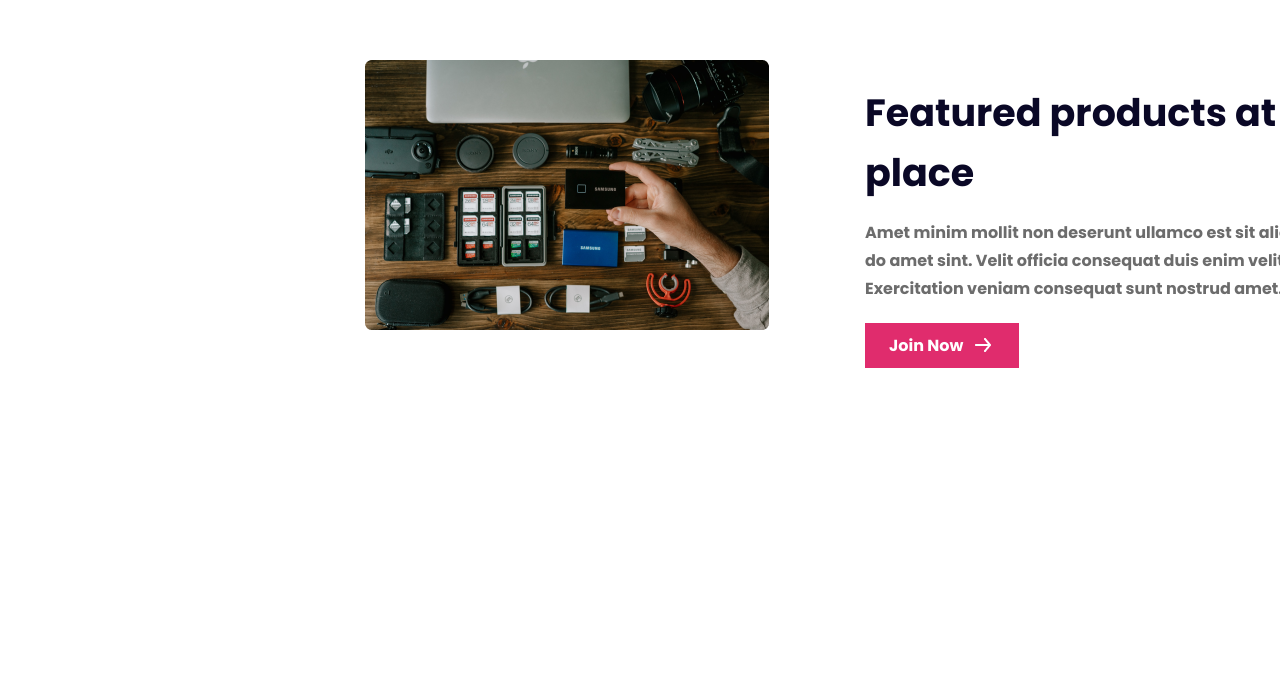
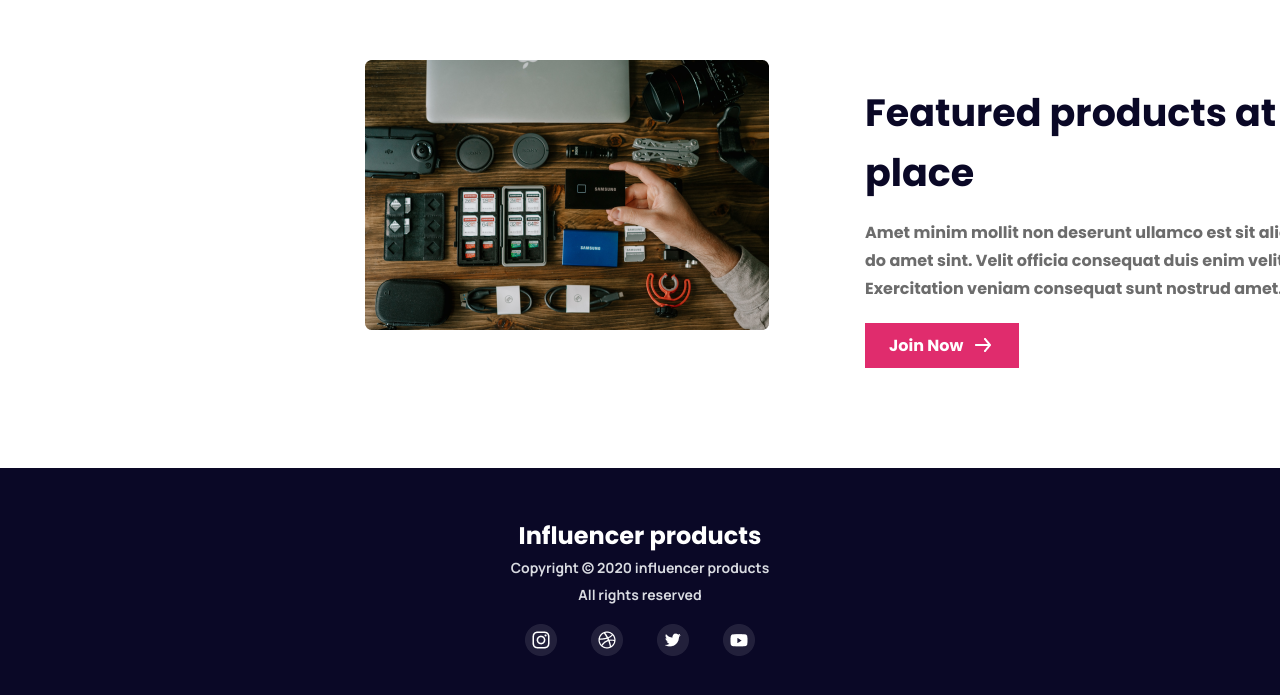
Before and after one commit to Marufhossain07/influencer-gear, a plain HTML site: page index.html in a window 1280 px wide. Shown: the part 2708-3403 px from the top of the page. Before the commit the page ends 3176 px from the top, so only its background shows below. Drawn offline with Linux system fonts and the light colour scheme; files whose address does not match are found by name.

Commit message:
footer added

```diff
--- a/index.html
+++ b/index.html
@@ -203,7 +203,15 @@
 
     </main>
     <footer>
-
+            <h3>Influencer products</h3>
+            <p>Copyright © 2020  influencer products</p>
+            <p>All rights reserved</p>
+            <div>
+                <img src="./images/Instagram.png" alt="">
+                <img src="./images/Dribbble.png" alt="">
+                <img src="./images/Twitter.png" alt="">
+                <img src="./images/Youtube.png" alt="">
+            </div>
     </footer>
 </body>
 
--- a/styles/style.css
+++ b/styles/style.css
@@ -2,6 +2,7 @@
 @import url('https://fonts.googleapis.com/css2?family=Poppins:wght@400;500;600;700;800&display=swap');
 @import url('https://fonts.googleapis.com/css2?family=Inter:wght@400;700&display=swap');
 @import url('https://fonts.googleapis.com/css2?family=Roboto:wght@400;500;700&display=swap');
+@import url('https://fonts.googleapis.com/css2?family=Manrope:wght@700&display=swap');
 
 * {
     margin: 0;
@@ -230,3 +231,29 @@ header {
     gap: 8px;
     border: 0;
 }
+
+/* Footer styles */
+footer {
+    text-align: center;
+    padding-top: 50px;
+    background-color: #0A0826;
+    height: 239px;
+}
+
+footer h3 {
+    color: #FFF;
+    font-size: 24px;
+    font-weight: 700;
+}
+
+footer p {
+    color: #D9DBE1;
+    font-family: Manrope;
+    font-size: 14px;
+    font-weight: 700;
+    line-height: 24px;
+    padding-top: 3px;
+}
+footer img {
+    padding: 17px 15px;
+}
```
Also changed, not shown: images/Dribbble.png (added), images/Instagram.png (added), images/Twitter.png (added), images/Youtube.png (added).
